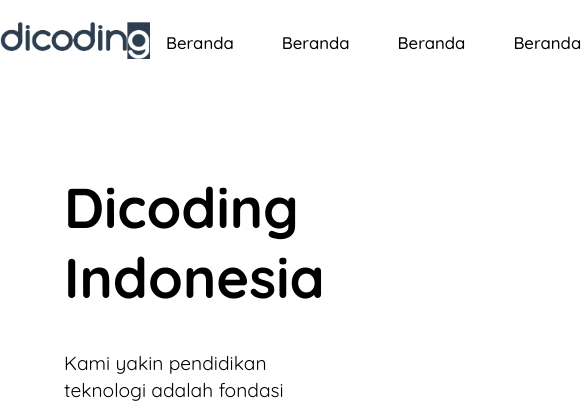
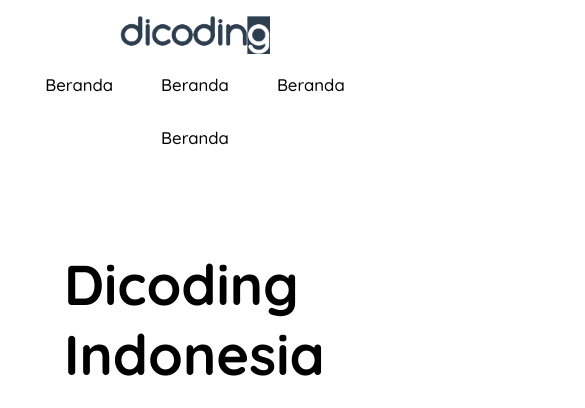
Before and after one commit to Rizkek/lthn, a plain HTML site: page dicoding-pemweb/index.html in a window 390 px wide. Shown: the top 408 px of the page, 585 px wide, since content can reach past the window. Drawn offline with Linux system fonts and the light colour scheme.

Commit message:
lthn daspro web: responsive tata letak

```diff
--- a/dicoding-pemweb/css/app.css
+++ b/dicoding-pemweb/css/app.css
@@ -162,3 +162,17 @@
 main aside .social-media li a:hover {
   color: #f1c40f;
 }
+
+@media screen and (max-width: 768px) {
+    header.navbar-container {
+        flex-direction: column;
+    }
+    header.navbar-container .nav-list ul {
+        flex-wrap: wrap;
+        column-gap: 0.5 rem;
+    }
+    main .content {
+        flex-direction: column;
+        gap: 2rem;
+    }
+}
--- a/dicoding-pemweb/index.html
+++ b/dicoding-pemweb/index.html
@@ -3,7 +3,7 @@
 <head>
     <meta charset="UTF-8">
     <meta name="viewport" content="width=device-width, initial-scale=1.0">
-    <title>Document</title>
+    <title>Landing Page Dicoding</title>
 
     <link rel="stylesheet" href="css/app.css">
 
```
